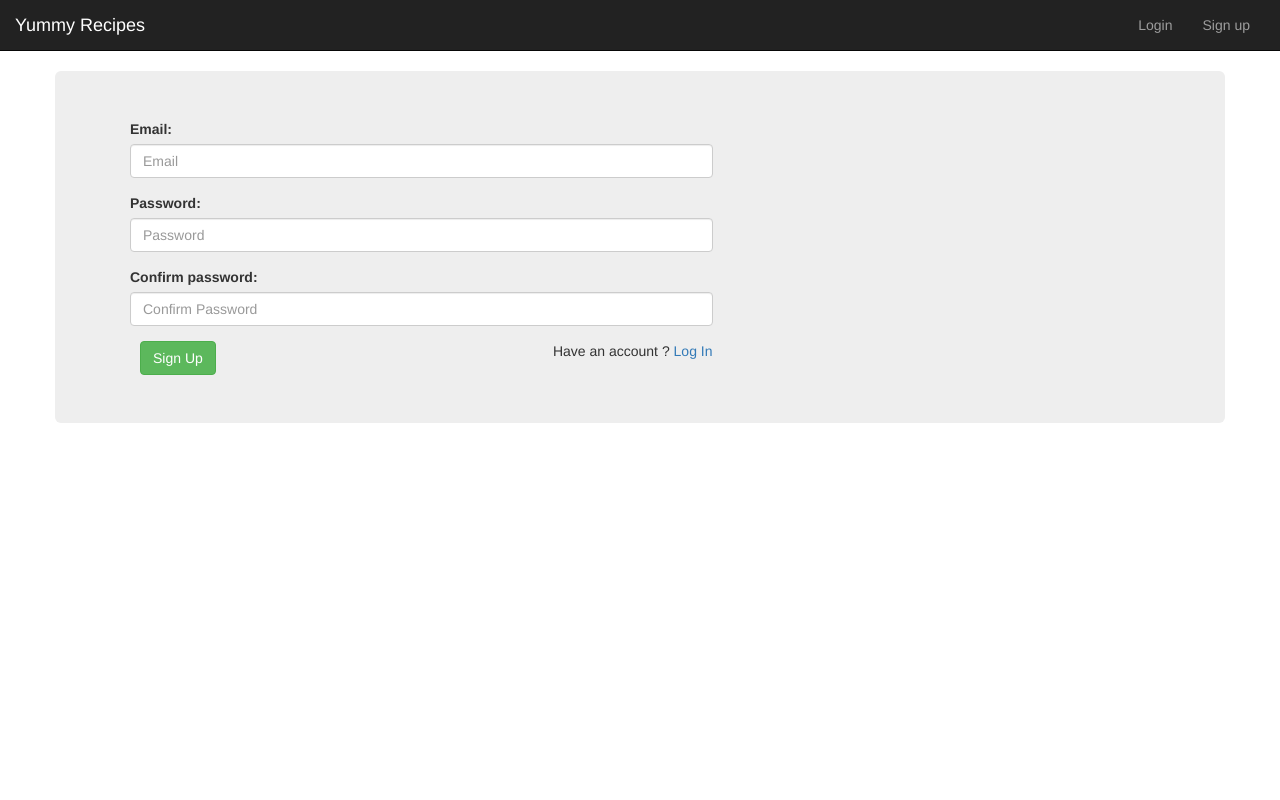
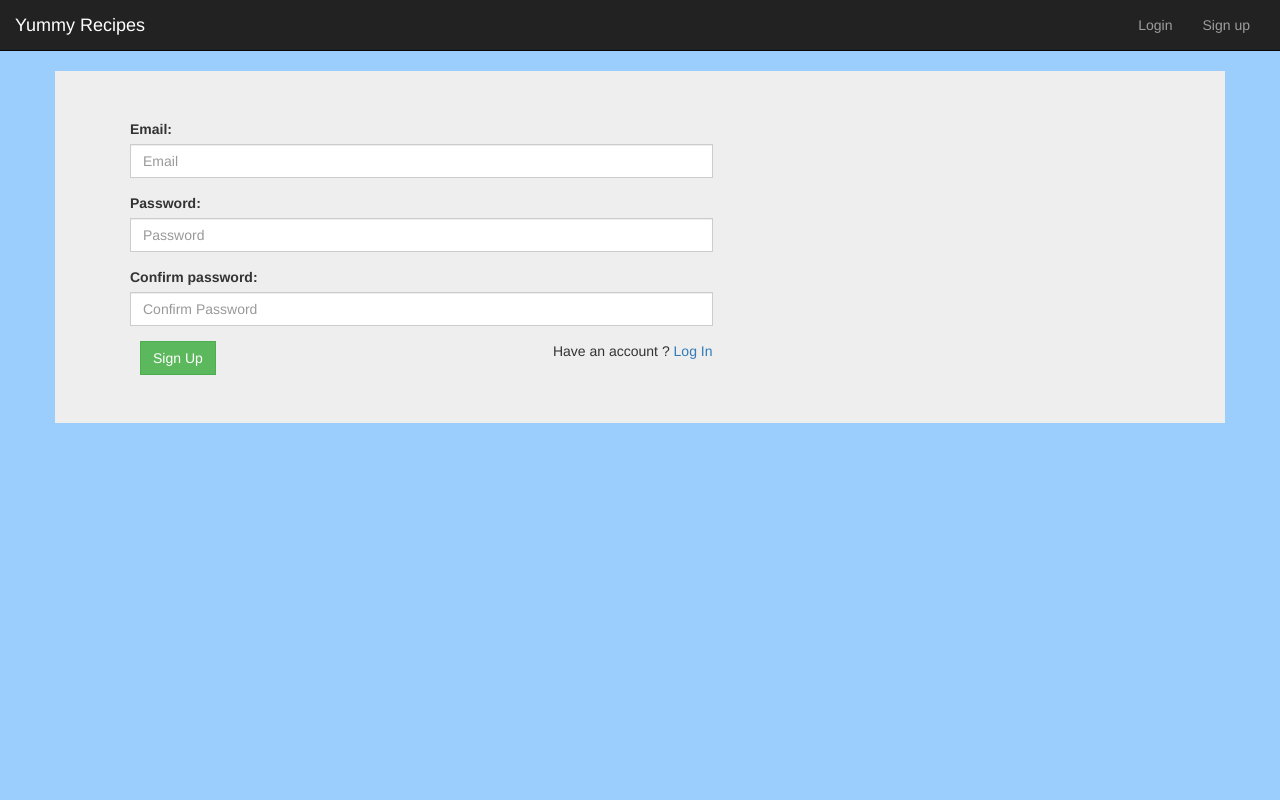
Before and after one commit to nyandiekaFelix/yummy-recipes, a Flask app: page /signup in a window 1280 px wide. Run offline with Flask 2, Linux system fonts and the light colour scheme; some libraries are stand-ins or nearby versions.

Commit message:
[feat]: add background color

```diff
--- a/yummy_recipes/static/style.css
+++ b/yummy_recipes/static/style.css
@@ -1,6 +1,13 @@
-body, html{
+body{
     height: 100%;
     width: 100%;
+    background-color: #9bcefd !important;
+}
+h2{
+    text-decoration: underline;
+}
+.jumbotron, input, .btn{
+    border-radius: 0 !important;
 }
 
 .home-link{
@@ -16,7 +23,6 @@ button a:hover{
 
 .creator{
     margin: 20px 10px;
-
 }
 
 .category{
@@ -34,10 +40,6 @@ button a:hover{
 
 .rec-categs{
     border-radius: 0 !important;
-}
-
-.rec-categs > h3{
-    text-decoration: underline;
 }
 
 .categ-name{
```
